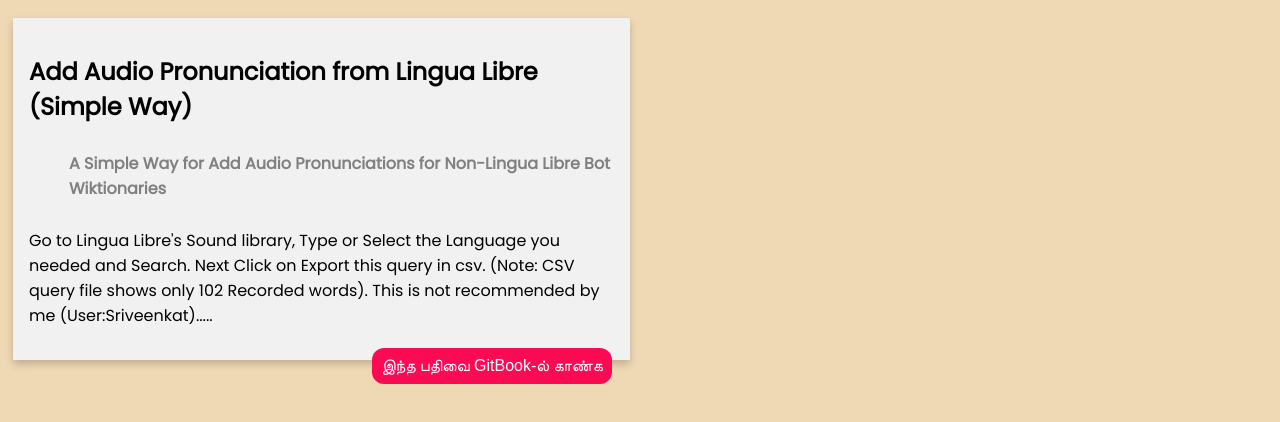
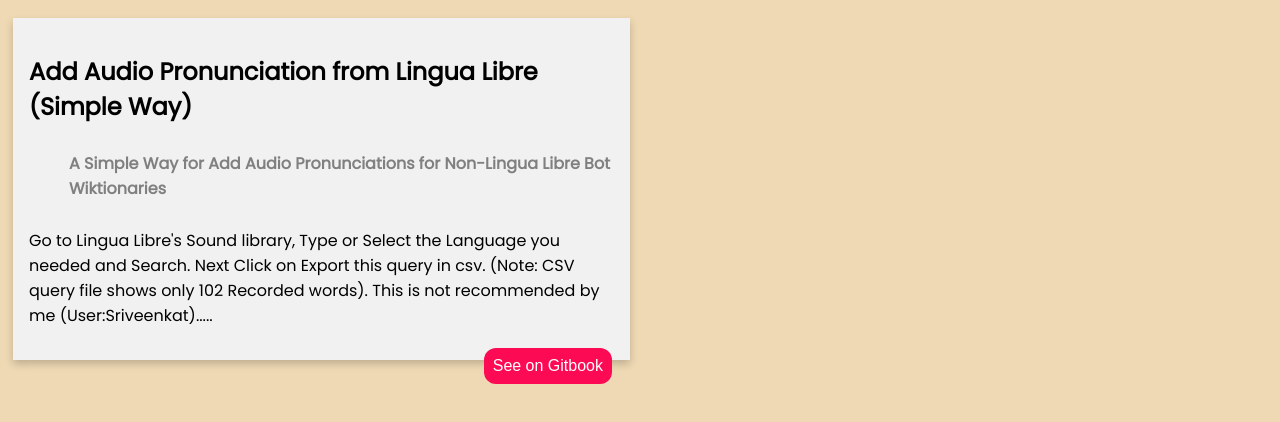
Before and after one commit to Sriveenkat/sriveenkat.github.io, a plain HTML site: page index.html in a window 1280 px wide. Shown: the part 254-676 px from the top of the page. Drawn offline with Linux system fonts and the light colour scheme.

Commit message:
Update index.html

```diff
--- a/index.html
+++ b/index.html
@@ -34,7 +34,7 @@
     <div class="card"><h2>Add Audio Pronunciation from Lingua Libre (Simple Way)</h2>
     <h5>A Simple Way for Add Audio Pronunciations for Non-Lingua Libre Bot Wiktionaries</h5>
     <p>Go to Lingua Libre's Sound library, Type or Select the Language you needed and Search. Next Click on Export this query in csv. (Note: CSV query file shows only 102 Recorded words). This is not recommended by me (User:Sriveenkat).....</p>
-                 <a href="https://sriveenkats-organization.gitbook.io/lingua-libre/" target="_blank"><button class="button button1">இந்த பதிவை GitBook-ல் காண்க</button></a>
+                 <a href="https://sriveenkats-organization.gitbook.io/lingua-libre/" target="_blank"><button class="button button1">See on Gitbook</button></a>
          </div>
 
   </div>
```
